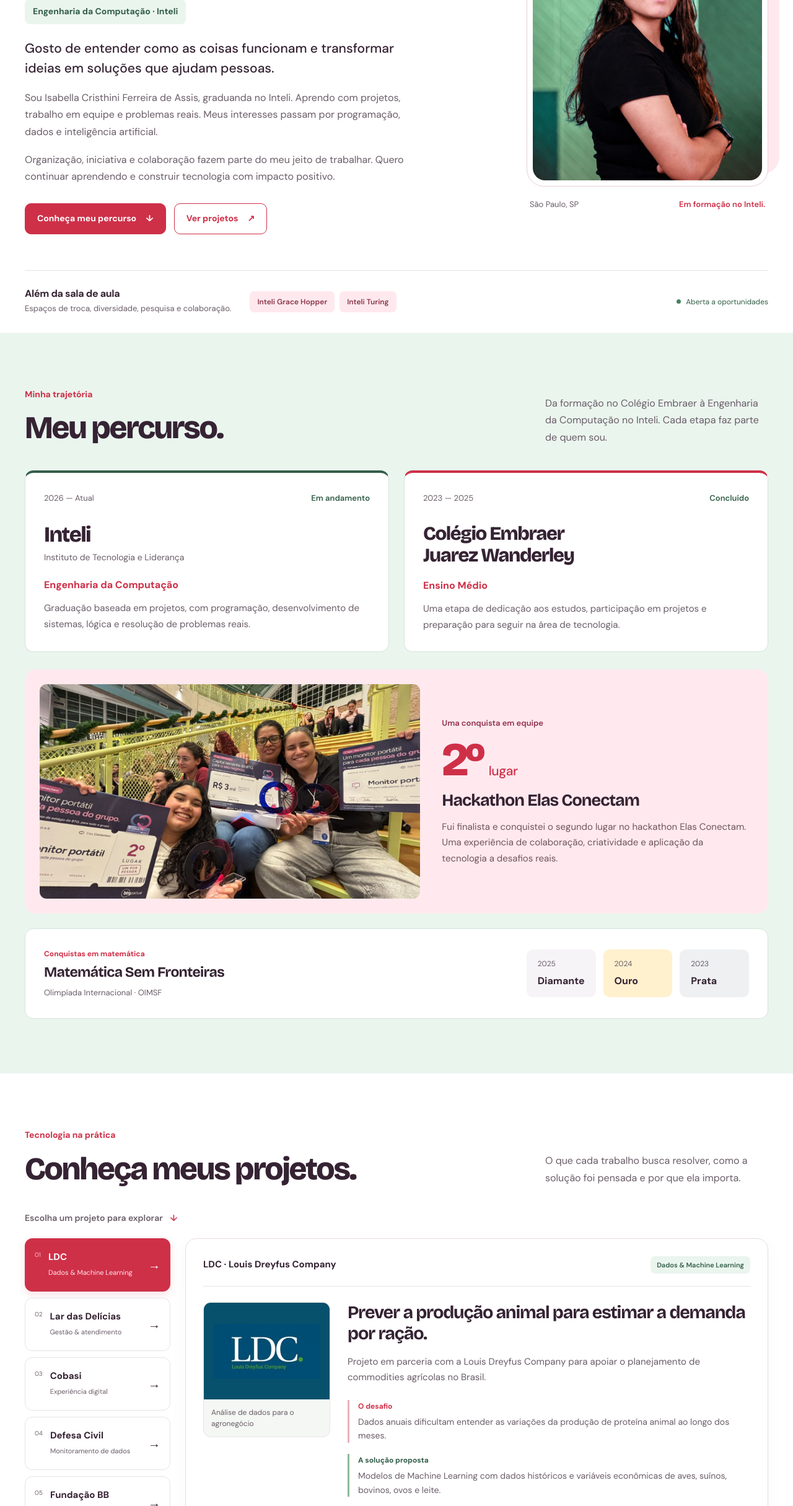
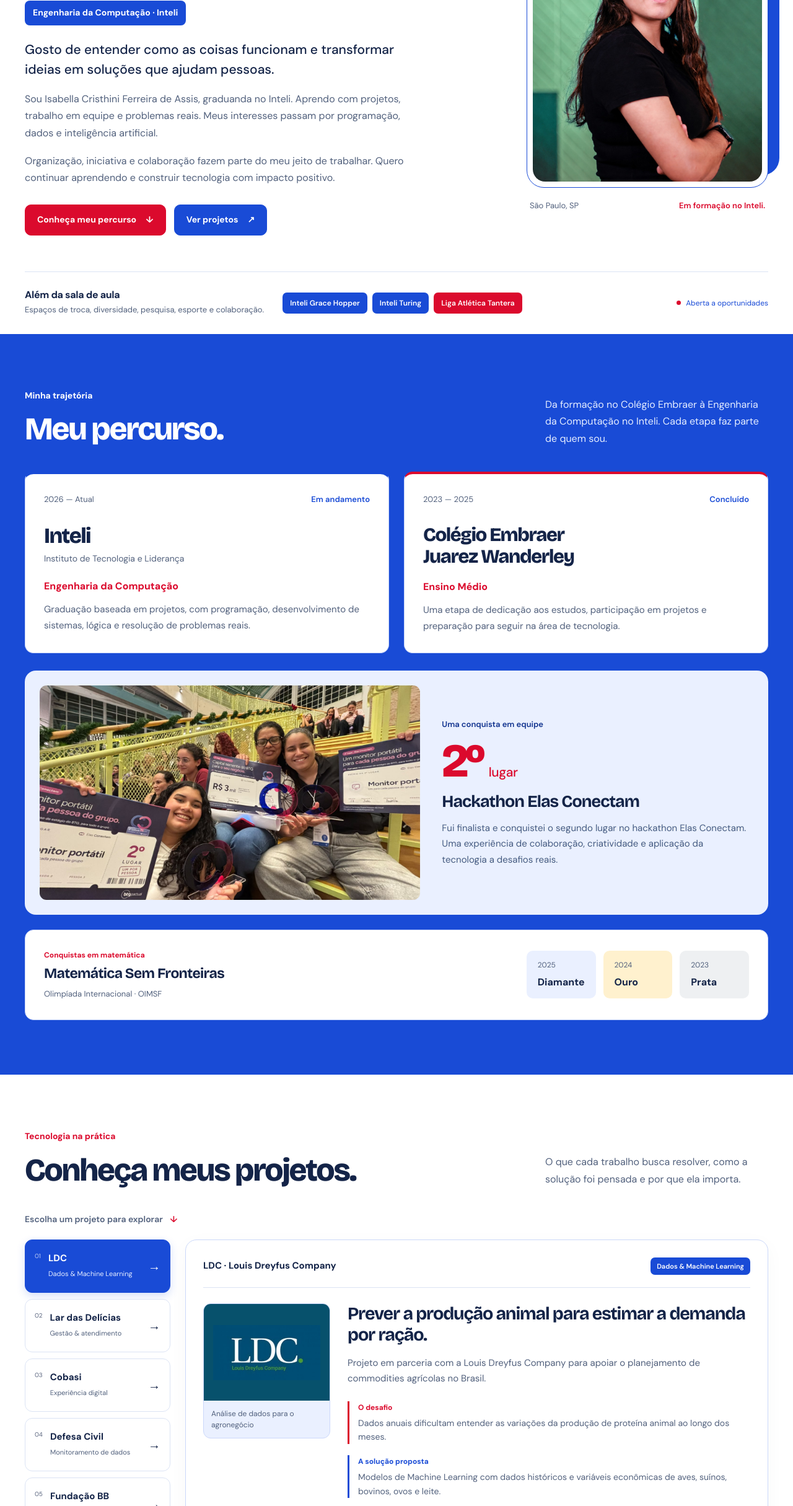
Before and after one commit to isabellaassis-ui/isabellaassis-ui.github.io, a plain HTML site: page index.html in a window 1280 px wide. Shown: the part 370-2800 px from the top of the page at 62% size. Drawn offline with nearby package versions, Linux system fonts and the light colour scheme.

Commit message:
Add Liga Atletica Tantera and strengthen red and blue visual identity

```diff
--- a/index.html
+++ b/index.html
@@ -3,13 +3,13 @@
 <head>
   <meta charset="UTF-8" />
   <meta name="viewport" content="width=device-width, initial-scale=1.0" />
-  <meta name="theme-color" content="#ffffff" />
+  <meta name="theme-color" content="#194bd6" />
   <meta name="description" content="Conheça Isabella Assis, graduanda em Engenharia da Computação no Inteli: minha trajetória, conquistas e projetos em dados, sistemas e impacto social." />
   <title>Isabella Assis | Engenharia da Computação</title>
   <link rel="preconnect" href="https://fonts.googleapis.com" />
   <link rel="preconnect" href="https://fonts.gstatic.com" crossorigin />
   <link href="https://fonts.googleapis.com/css2?family=Bricolage+Grotesque:wght@500;600;700;800&family=DM+Sans:wght@400;500;600;700&display=swap" rel="stylesheet" />
-  <link rel="stylesheet" href="styles.css?v=4" />
+  <link rel="stylesheet" href="styles.css?v=5" />
   <script src="site.js?v=4" defer></script>
 </head>
 <body>
@@ -49,7 +49,7 @@
             <figcaption><span>São Paulo, SP</span><strong>Em formação no Inteli.</strong></figcaption>
           </figure>
         </div>
-        <div class="about-bottom"><div><h2>Além da sala de aula</h2><p>Espaços de troca, diversidade, pesquisa e colaboração.</p></div><ul class="communities"><li>Inteli Grace Hopper</li><li>Inteli Turing</li></ul><p class="availability"><span aria-hidden="true"></span> Aberta a oportunidades</p></div>
+        <div class="about-bottom"><div><h2>Além da sala de aula</h2><p>Espaços de troca, diversidade, pesquisa, esporte e colaboração.</p></div><ul class="communities"><li>Inteli Grace Hopper</li><li>Inteli Turing</li><li class="community-sports">Liga Atlética Tantera</li></ul><p class="availability"><span aria-hidden="true"></span> Aberta a oportunidades</p></div>
       </div>
     </section>
 
--- a/styles.css
+++ b/styles.css
@@ -1,14 +1,15 @@
 :root {
   color-scheme: light;
   --paper: #ffffff;
-  --ink: #352333;
-  --muted: #6a5d68;
-  --red: #ce3048;
-  --red-dark: #ac2036;
-  --pink: #ffe9ee;
-  --mint: #eaf5ee;
-  --mint-dark: #335e49;
-  --line: #e8e2e6;
+  --ink: #142448;
+  --muted: #52617d;
+  --red: #db0a2d;
+  --red-dark: #ae0723;
+  --red-soft: #ffedf1;
+  --blue-soft: #eaf0ff;
+  --blue: #194bd6;
+  --blue-dark: #10328e;
+  --line: #dbe3f4;
   --sans: "DM Sans", Arial, sans-serif;
   --display: "Bricolage Grotesque", Arial, sans-serif;
 }
@@ -21,7 +22,7 @@ a { color: inherit; text-decoration: none; }
 button { font: inherit; }
 img { display: block; max-width: 100%; }
 [hidden] { display: none !important; }
-::selection { color: var(--ink); background: #f8bac7; }
+::selection { color: white; background: var(--blue); }
 a, button, summary { -webkit-tap-highlight-color: transparent; }
 :focus-visible { outline: 3px solid var(--red); outline-offset: 5px; }
 .content-width, .header-inner { width: min(1200px, calc(100% - 80px)); margin-inline: auto; }
@@ -34,9 +35,9 @@ h2 { font-family: var(--display); font-size: clamp(36px, 4vw, 54px); line-height
 .skip-link:focus { transform: none; }
 
 /* The name, portrait, and real achievements carry the visual identity. */
-.site-header { position: sticky; top: 0; z-index: 20; background: var(--paper); border-bottom: 1px solid var(--line); }
+.site-header { position: sticky; top: 0; z-index: 20; background: var(--paper); border-bottom: 3px solid var(--blue); }
 .header-inner { min-height: 86px; display: flex; align-items: center; justify-content: space-between; gap: 25px; }
-.wordmark { font-family: var(--display); font-size: 25px; font-weight: 800; letter-spacing: -.055em; display: inline-flex; gap: 5px; line-height: 1; }
+.wordmark { color: var(--blue); font-family: var(--display); font-size: 25px; font-weight: 800; letter-spacing: -.055em; display: inline-flex; gap: 5px; line-height: 1; }
 .wordmark span { color: var(--red); }
 .navigation { display: flex; align-items: center; gap: 28px; }
 .navigation a { font-size: 14px; font-weight: 600; padding-block: 12px; border-bottom: 2px solid transparent; }
@@ -49,7 +50,7 @@ h2 { font-family: var(--display); font-size: clamp(36px, 4vw, 54px); line-height
 .about-copy { min-width: 0; }
 h1 { font-family: var(--display); font-size: clamp(52px, 6vw, 82px); line-height: 1.02; font-weight: 800; letter-spacing: -.06em; margin-bottom: 24px; }
 h1 span { color: var(--red); }
-.course-badge { display: inline-block; background: var(--mint); color: var(--mint-dark); padding: 8px 13px; border-radius: 8px; font-size: 14px; font-weight: 700; }
+.course-badge { display: inline-block; background: var(--blue); color: white; padding: 8px 13px; border-radius: 8px; font-size: 14px; font-weight: 700; }
 .course-badge span { white-space: nowrap; }
 .about-copy .about-lead { margin-top: 24px; font-size: 21px; color: var(--ink); line-height: 1.5; font-weight: 500; }
 .about-story > p:not(.about-lead) { color: var(--muted); margin-top: 18px; max-width: 630px; }
@@ -57,11 +58,11 @@ h1 span { color: var(--red); }
 .button { display: inline-flex; align-items: center; justify-content: center; gap: 15px; min-height: 48px; padding: 12px 19px; font-weight: 700; border-radius: 10px; font-size: 14px; border: 1px solid var(--red); }
 .button-primary { color: white; background: var(--red); }
 .button-primary:hover { background: var(--red-dark); }
-.button-outline { color: var(--red); background: white; }
-.button-outline:hover { background: var(--pink); }
+.button-outline { color: white; background: var(--blue); border-color: var(--blue); }
+.button-outline:hover { background: var(--blue-dark); border-color: var(--blue-dark); }
 .portrait { position: relative; isolation: isolate; width: 100%; max-width: 390px; justify-self: end; }
-.portrait::before { content: ""; position: absolute; z-index: -1; width: 95%; height: 92%; right: -18px; top: -18px; background: var(--pink); border-radius: 95px 28px 28px 28px; }
-.portrait-frame { padding: 9px; background: white; border: 1px solid #e5d0d7; border-radius: 28px; }
+.portrait::before { content: ""; position: absolute; z-index: -1; width: 95%; height: 92%; right: -18px; top: -18px; background: var(--blue); border-radius: 95px 28px 28px 28px; }
+.portrait-frame { padding: 9px; background: white; border: 1px solid var(--blue); border-radius: 28px; }
 .portrait-frame img { width: 100%; height: auto; aspect-ratio: 4 / 5; object-fit: cover; object-position: center 28%; border-radius: 20px; }
 .portrait figcaption { display: flex; justify-content: space-between; flex-wrap: wrap; gap: 10px; padding: 18px 5px 0; font-size: 13px; color: var(--muted); }
 .portrait figcaption strong { color: var(--red); font-weight: 600; }
@@ -69,35 +70,38 @@ h1 span { color: var(--red); }
 .about-bottom h2 { font-family: var(--sans); font-size: 16px; font-weight: 700; letter-spacing: -.02em; }
 .about-bottom > div p { color: var(--muted); font-size: 13px; margin-top: 4px; }
 .communities { display: flex; flex-wrap: wrap; gap: 8px; }
-.communities li { background: var(--pink); border-radius: 7px; color: #8a344a; font-size: 12px; font-weight: 600; padding: 7px 12px; }
-.availability { margin-left: auto; display: flex; align-items: center; gap: 8px; color: var(--mint-dark); font-size: 12px; white-space: nowrap; }
-.availability > span { width: 7px; height: 7px; background: #48835e; border-radius: 50%; }
+.communities li { background: var(--blue); border-radius: 7px; color: white; font-size: 12px; font-weight: 600; padding: 7px 12px; }
+.communities .community-sports { background: var(--red); }
+.availability { margin-left: auto; display: flex; align-items: center; gap: 8px; color: var(--blue); font-size: 12px; white-space: nowrap; }
+.availability > span { width: 7px; height: 7px; background: var(--red); border-radius: 50%; }
 
-.journey { background: var(--mint); }
+.journey { background: var(--blue); color: white; }
+.journey .section-heading .section-label { color: white; }
+.journey .section-heading > p { color: #e5edff; }
 .education-list { display: grid; grid-template-columns: repeat(2, minmax(0, 1fr)); gap: 24px; }
-.education-item { padding: 30px; background: white; border: 1px solid #d6e4da; border-top: 4px solid var(--mint-dark); border-radius: 14px; }
+.education-item { padding: 30px; background: white; color: var(--ink); border: 1px solid #c7d5fa; border-top: 4px solid var(--blue); border-radius: 14px; }
 .education-school { border-top-color: var(--red); }
 .education-meta { display: flex; justify-content: space-between; flex-wrap: wrap; gap: 10px; font-size: 13px; color: var(--muted); margin-bottom: 28px; }
-.education-status { color: var(--mint-dark); font-weight: 600; }
+.education-status { color: var(--blue); font-weight: 600; }
 .education-name { font-family: var(--display); font-size: 35px; font-weight: 800; line-height: 1.13; letter-spacing: -.045em; }
 .education-school .education-name { font-size: 31px; }
 .education-institution { color: var(--muted); font-size: 14px; margin-top: 6px; }
 .education-program { color: var(--red); font-size: 16px; font-weight: 700; margin-top: 18px; }
 .education-description { margin-top: 12px; color: var(--muted); font-size: 15px; }
-.hackathon-recognition { display: grid; grid-template-columns: minmax(0, 1.1fr) minmax(0, .9fr); gap: 35px; align-items: center; padding: 24px; background: var(--pink); border-radius: 18px; margin-top: 28px; }
+.hackathon-recognition { display: grid; grid-template-columns: minmax(0, 1.1fr) minmax(0, .9fr); gap: 35px; align-items: center; padding: 24px; background: var(--blue-soft); color: var(--ink); border-radius: 18px; margin-top: 28px; }
 .hackathon-photo img { width: 100%; height: auto; border-radius: 11px; }
 .hackathon-copy { min-width: 0; padding: 5px 10px 5px 0; }
-.achievement-label { font-size: 13px; color: #91304a; font-weight: 600; margin-bottom: 10px; }
+.achievement-label { font-size: 13px; color: var(--blue-dark); font-weight: 600; margin-bottom: 10px; }
 .hackathon-place { color: var(--red); font-family: var(--display); font-size: 76px; letter-spacing: -.065em; font-weight: 800; line-height: 1; }
 .hackathon-place span { font-family: var(--sans); font-size: 21px; font-weight: 500; letter-spacing: -.02em; }
 .hackathon-copy h3 { font-family: var(--display); font-size: 27px; line-height: 1.15; font-weight: 700; margin-top: 12px; letter-spacing: -.035em; }
-.hackathon-copy > p:last-child { color: #70545e; margin-top: 15px; font-size: 15px; }
-.recognition { display: flex; align-items: center; justify-content: space-between; gap: 30px; padding: 30px; border-radius: 14px; background: white; border: 1px solid #d6e4da; margin-top: 24px; }
+.hackathon-copy > p:last-child { color: #455b80; margin-top: 15px; font-size: 15px; }
+.recognition { display: flex; align-items: center; justify-content: space-between; gap: 30px; padding: 30px; border-radius: 14px; background: white; color: var(--ink); border: 1px solid #c7d5fa; margin-top: 24px; }
 .recognition-title .section-label { font-size: 12px; margin-bottom: 6px; }
 .recognition-title h3 { font-family: var(--display); font-weight: 700; font-size: 23px; line-height: 1.2; letter-spacing: -.03em; }
 .recognition-title > p:last-child { color: var(--muted); font-size: 13px; margin-top: 8px; }
 .award-list { display: grid; grid-template-columns: repeat(3, minmax(0, 1fr)); gap: 12px; }
-.award-list li { background: #f7f4f8; padding: 13px 18px; border-radius: 10px; }
+.award-list li { background: var(--blue-soft); padding: 13px 18px; border-radius: 10px; }
 .award-list li:nth-child(2) { background: #fff1ce; }
 .award-list li:nth-child(3) { background: #eef0f2; }
 .award-list span { display: block; font-size: 12px; color: var(--muted); margin-bottom: 3px; }
@@ -110,36 +114,36 @@ h1 span { color: var(--red); }
 .projects-enhanced .project-list { display: block; min-width: 0; }
 .project-tabs { display: grid; gap: 10px; position: sticky; top: 112px; }
 .project-tab { min-height: 86px; width: 100%; display: flex; align-items: center; gap: 12px; text-align: left; border: 1px solid var(--line); border-radius: 12px; background: white; color: var(--ink); padding: 15px; cursor: pointer; }
-.project-tab:hover { background: #fff5f7; border-color: #efbac5; }
-.project-tab[aria-selected="true"] { background: var(--red); border-color: var(--red); color: white; box-shadow: 0 5px 14px #cf304824; }
+.project-tab:hover { background: var(--blue-soft); border-color: #9eb8ff; }
+.project-tab[aria-selected="true"] { background: var(--blue); border-color: var(--blue); color: white; box-shadow: 0 5px 14px #194bd62e; }
 .project-tab strong { display: block; font-size: 15px; line-height: 1.3; font-weight: 700; }
 .project-tab small { display: block; margin-top: 5px; font-size: 11px; color: var(--muted); }
-.project-tab[aria-selected="true"] small { color: #ffe6ec; }
+.project-tab[aria-selected="true"] small { color: #e5edff; }
 .tab-index { align-self: start; font-size: 10px; padding-top: 2px; opacity: .7; }
 .tab-arrow { margin-left: auto; font-size: 20px; }
-.project { min-width: 0; border: 1px solid #e8dce1; border-radius: 18px; background: white; padding: 28px; box-shadow: 0 8px 32px #3b243208; }
+.project { min-width: 0; border: 1px solid #cbd8fa; border-radius: 18px; background: white; padding: 28px; box-shadow: 0 8px 32px #3b243208; }
 .project-heading { display: flex; align-items: center; justify-content: space-between; flex-wrap: wrap; gap: 12px; padding-bottom: 20px; margin-bottom: 25px; border-bottom: 1px solid var(--line); }
 .project-partner { font-size: 15px; font-weight: 700; }
-.project-category { background: var(--mint); color: var(--mint-dark); padding: 5px 10px; border-radius: 7px; font-size: 11px; font-weight: 600; }
+.project-category { background: var(--blue); color: white; padding: 5px 10px; border-radius: 7px; font-size: 11px; font-weight: 600; }
 .project-layout { display: grid; grid-template-columns: 205px minmax(0, 1fr); gap: 28px; align-items: start; }
-.project-visual { min-width: 0; overflow: hidden; border: 1px solid #e5e9e5; border-radius: 12px; background: #f4f7f4; }
+.project-visual { min-width: 0; overflow: hidden; border: 1px solid #cbd8fa; border-radius: 12px; background: var(--blue-soft); }
 .project-visual > img { width: 100%; height: auto; aspect-ratio: 1.3; object-fit: cover; }
 .project-visual-ldc > img { object-fit: contain; background: #07516c; padding: 15px; }
 .project-visual-fundacao > img { object-fit: contain; background: #ffe500; padding: 13px; }
 .project-visual figcaption { padding: 12px; color: var(--muted); font-size: 12px; line-height: 1.5; }
-.delicias-cover { min-height: 205px; display: flex; flex-direction: column; justify-content: space-between; gap: 16px; padding: 22px; background: #ffeadf; color: #8a3e37; }
+.delicias-cover { min-height: 205px; display: flex; flex-direction: column; justify-content: space-between; gap: 16px; padding: 22px; background: var(--red); color: white; }
 .delicias-cover span { font-size: 10px; }
 .delicias-cover strong { font-family: var(--display); font-size: 36px; line-height: 1; letter-spacing: -.045em; }
 .project-content { min-width: 0; }
 .project-content h3 { font-family: var(--display); font-size: clamp(25px, 2.25vw, 32px); font-weight: 700; line-height: 1.17; letter-spacing: -.04em; }
 .project-intro { margin-top: 16px; color: var(--muted); font-size: 15px; }
 .project-facts { display: grid; gap: 18px; margin-top: 23px; }
-.project-facts > div { border-left: 3px solid #eab1bf; padding-left: 14px; }
-.project-facts > div:last-child { border-left-color: #8db99a; }
+.project-facts > div { border-left: 3px solid var(--red); padding-left: 14px; }
+.project-facts > div:last-child { border-left-color: var(--blue); }
 .project-facts dt { font-size: 12px; font-weight: 700; color: var(--red); margin-bottom: 4px; }
-.project-facts > div:last-child dt { color: var(--mint-dark); }
+.project-facts > div:last-child dt { color: var(--blue); }
 .project-facts dd { color: var(--muted); font-size: 14px; line-height: 1.6; }
-.project-objective { margin-top: 23px; padding: 14px 16px; border-radius: 9px; background: #f1f7f2; color: var(--mint-dark); font-size: 14px; }
+.project-objective { margin-top: 23px; padding: 14px 16px; border-radius: 9px; background: var(--blue-soft); color: var(--blue-dark); font-size: 14px; }
 .project-details { margin-top: 26px; border-top: 1px solid var(--line); }
 .project-details summary { display: flex; align-items: center; justify-content: space-between; gap: 20px; min-height: 52px; cursor: pointer; list-style: none; color: var(--red); font-size: 13px; font-weight: 700; }
 .project-details summary::-webkit-details-marker { display: none; }
@@ -150,9 +154,10 @@ h1 span { color: var(--red); }
 .details-body strong { display: block; margin-bottom: 5px; color: var(--ink); font-size: 14px; }
 .project-status { min-height: 24px; margin-top: 16px; color: var(--muted); font-size: 12px; }
 
-.toolkit { background: #f6f5fa; }
-.skill-group { display: grid; grid-template-columns: 220px minmax(0, 1fr); gap: 35px; padding: 27px 0; border-top: 1px solid #dedbe4; }
-.skill-group:last-child { border-bottom: 1px solid #dedbe4; }
+.toolkit { background: var(--blue-soft); }
+.toolkit h2, .skill-group h3 { color: var(--blue-dark); }
+.skill-group { display: grid; grid-template-columns: 220px minmax(0, 1fr); gap: 35px; padding: 27px 0; border-top: 1px solid #bcccf1; }
+.skill-group:last-child { border-bottom: 1px solid #bcccf1; }
 .skill-group h3 { font-size: 17px; font-weight: 700; line-height: 1.5; }
 .skill-group ul { display: grid; grid-template-columns: repeat(3, minmax(0, 1fr)); gap: 20px; }
 .skill-group li { display: flex; flex-direction: column; gap: 4px; font-size: 15px; }
@@ -171,7 +176,7 @@ h1 span { color: var(--red); }
 .contact-row > a > span:last-child { font-size: 24px; }
 .contact-row > a:hover .contact-address { text-decoration: underline; text-underline-offset: 5px; }
 .copy-email { border: 0; background: white; color: var(--red-dark); font-weight: 700; padding: 10px 15px; border-radius: 8px; cursor: pointer; font-size: 12px; }
-.copy-email:hover { background: var(--pink); }
+.copy-email:hover { background: var(--red-soft); }
 .copy-status { min-height: 30px; padding-top: 10px; font-size: 12px; }
 .footer { display: flex; justify-content: space-between; align-items: center; gap: 20px; margin-top: 28px; padding-top: 25px; border-top: 1px solid #ffffff55; font-size: 12px; color: #ffe6ec; }
 .footer a { color: white; }
@@ -222,7 +227,7 @@ h1 span { color: var(--red); }
   .hackathon-copy h3 { font-size: 24px; }
   .hackathon-copy > p:last-child { font-size: 14px; }
   .projects-enhanced .project-explorer { display: block; }
-  .project-tabs { position: static; display: flex; gap: 10px; overflow-x: auto; padding: 3px 3px 16px; margin: -3px -3px 8px; scrollbar-width: thin; scrollbar-color: #d49aa8 #fff3f6; }
+  .project-tabs { position: static; display: flex; gap: 10px; overflow-x: auto; padding: 3px 3px 16px; margin: -3px -3px 8px; scrollbar-width: thin; scrollbar-color: var(--blue) var(--blue-soft); }
   .project-tab { flex: 0 0 185px; min-height: 78px; }
   .project { padding: 25px; }
   .project-layout { grid-template-columns: 190px minmax(0, 1fr); gap: 24px; }
```
